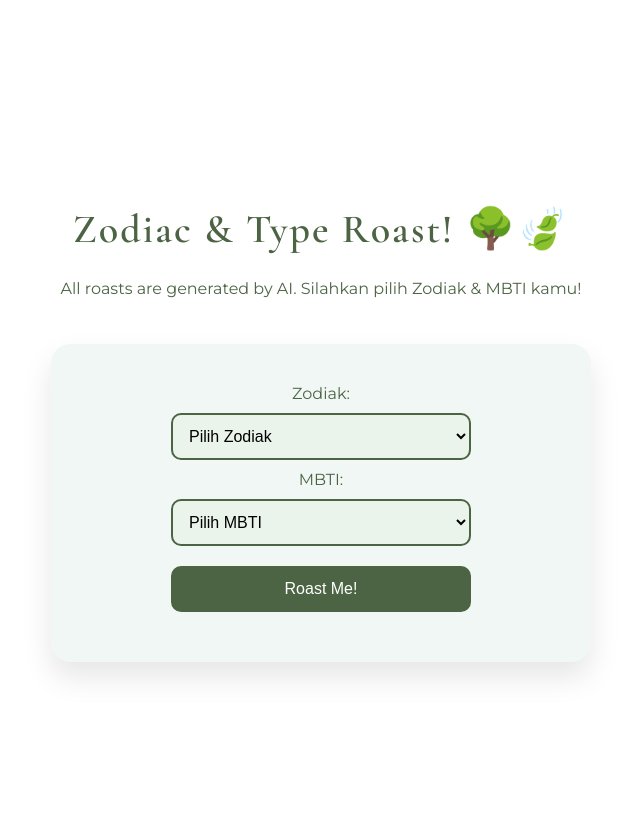
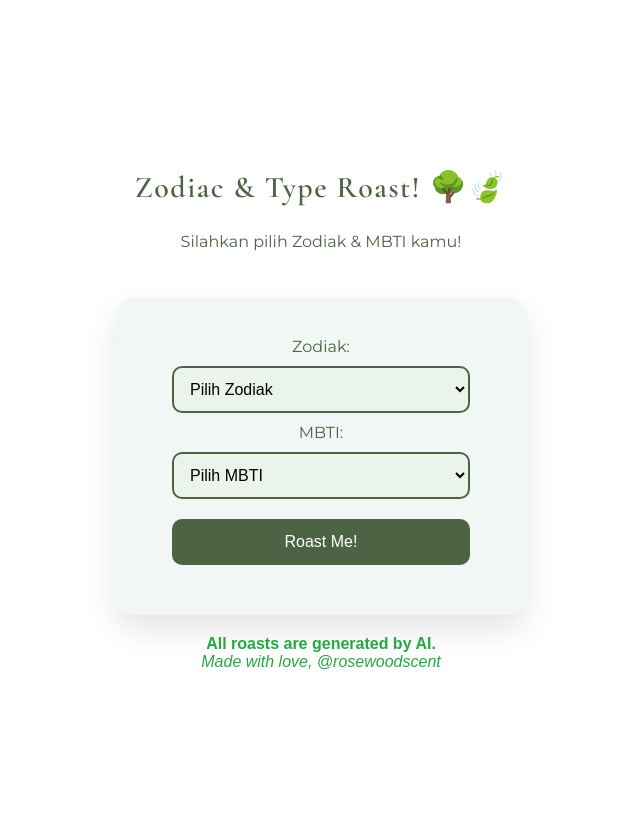
Before and after one commit to 307temporaryredirect/three-web, a Flask app: page / in a window 1280 px wide. Shown: the whole page, without its empty margins (319-959 px from the left). Run offline with Flask 3, Linux system fonts and the light colour scheme; some libraries are stand-ins or nearby versions.

Commit message:
Update index.html

```diff
--- a/templates/index.html
+++ b/templates/index.html
@@ -23,7 +23,7 @@
 h1 {
   font-family: 'Cormorant Garamond', serif;
   color: #4c6444;
-  font-size: 40px;
+  font-size: 30px;
   font-weight: 600;
   margin-bottom: 10px;
   letter-spacing: 0.05em;
@@ -32,7 +32,7 @@ h1 {
         p {
             color: #4c6444;
             margin-bottom: 30px;
-            font-size: 16px; /* tambah font size agar lebih nyaman dibaca di HP */
+            font-size: 13px; /* tambah font size agar lebih nyaman dibaca di HP */
         }
         form {
             background: #f0f7f4;
@@ -120,7 +120,7 @@ h1 {
 </head>
 <body>
     <h1>Zodiac & Type Roast! 🌳🍃</h1>
-    <p>All roasts are generated by AI. Silahkan pilih Zodiak & MBTI kamu!</p>
+    <p>Silahkan pilih Zodiak & MBTI kamu!</p>
     <form id="zodiacForm">
         <label for="zodiac">Zodiak:</label><br />
         <select id="zodiac" name="zodiac" required>
@@ -205,3 +205,9 @@ h1 {
 </script>
 </body>
 </html>
+
+<!-- Letakkan ini di bagian paling bawah halaman HTML kamu -->
+<footer style="text-align: center; padding: 20px 0; font-family: Arial, sans-serif; color: #28a745;">
+  <p style="margin: 0; font-weight: bold;">All roasts are generated by AI.</p>
+  <p style="margin: 0; font-style: italic;">Made with love, @rosewoodscent</p>
+</footer>
```
